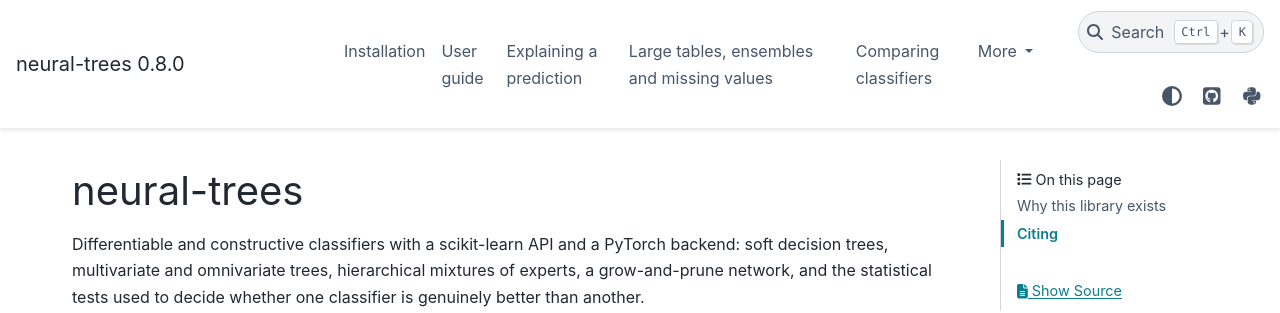
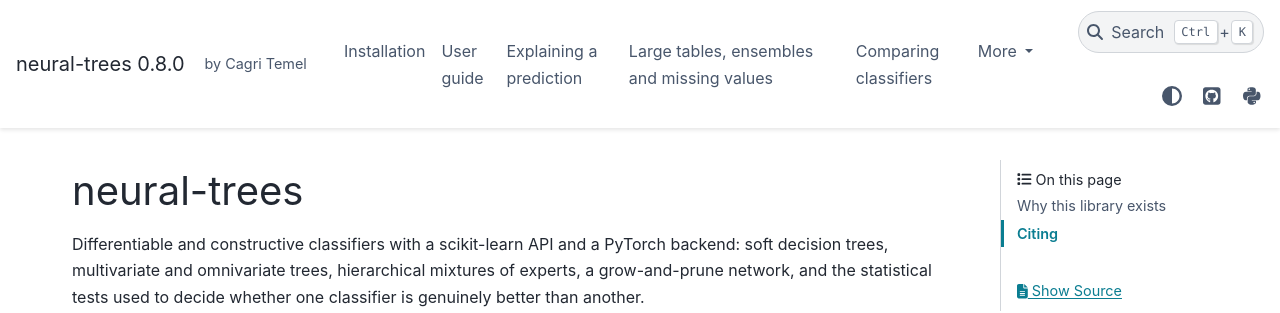
Before and after one commit to cgrtml/neural-trees, a Sphinx documentation site: the page built from docs/index.rst, in a window 1280 px wide. Shown: the top 313 px of the page. Built offline with Sphinx 7.4.7 and the PyData theme 0.15.4, drawn with Linux system fonts in a browser that asks for light colours; pages that are not in the unit, such as notebooks, are missing from menus.

Commit message:
docs: link back to cagritemel.com from the navbar

```diff
--- /dev/null
+++ b/docs/_static/custom.css
@@ -0,0 +1,11 @@
+.nt-author-link {
+  margin-left: 0.75rem;
+  font-size: 0.9rem;
+  color: var(--pst-color-text-muted);
+  text-decoration: none;
+  white-space: nowrap;
+}
+.nt-author-link:hover {
+  color: var(--pst-color-primary);
+  text-decoration: underline;
+}
--- /dev/null
+++ b/docs/_templates/author-link.html
@@ -0,0 +1 @@
+<a class="nt-author-link" href="https://cagritemel.com/" title="Cagri Temel, author of neural-trees">by Cagri Temel</a>
--- a/docs/conf.py
+++ b/docs/conf.py
@@ -54,6 +54,7 @@ source_suffix = {".rst": "restructuredtext", ".md": "markdown"}
 html_theme = "pydata_sphinx_theme"
 html_title = f"neural-trees {version}"
 html_static_path = ["_static"]
+html_css_files = ["custom.css"]
 html_theme_options = {
     "github_url": "https://github.com/cgrtml/neural-trees",
     "icon_links": [
@@ -64,6 +65,7 @@ html_theme_options = {
         },
     ],
     "show_prev_next": False,
+    "navbar_start": ["navbar-logo", "author-link"],
     "navbar_end": ["theme-switcher", "navbar-icon-links"],
 }
 html_context = {"default_mode": "auto"}
```
